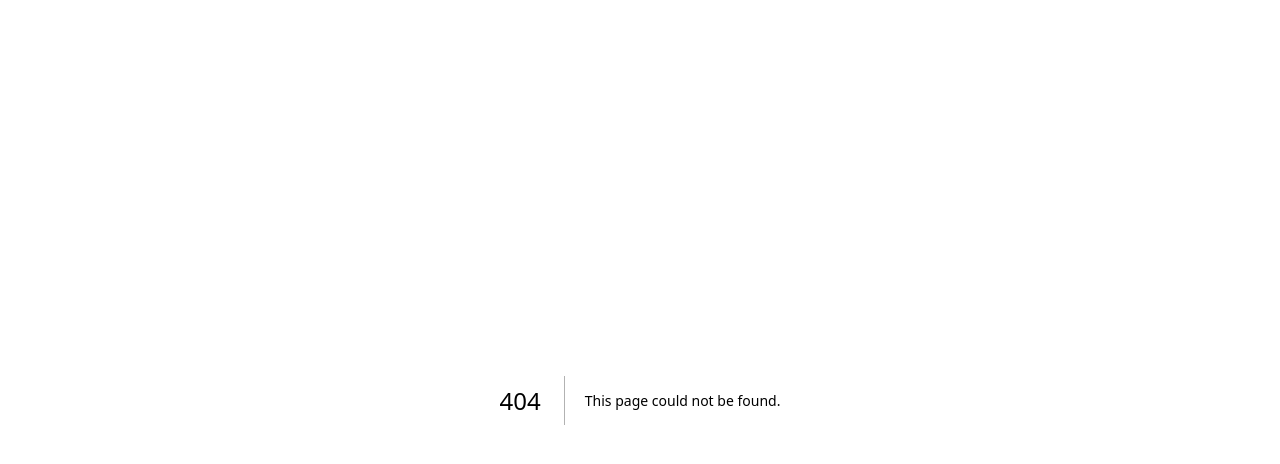
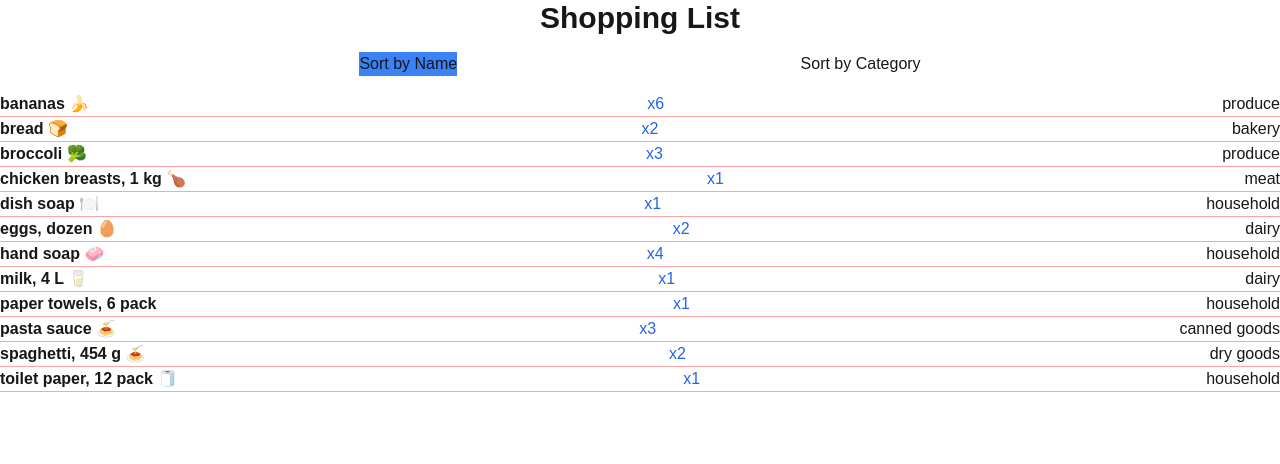
Before and after one commit to TyceRoobol/cprg306-assignments, a Next.js app: page /week-6 in a window 1280 px wide. Before the commit this address had no page. Shown: the top 464 px of the page. Built offline with nearby package versions, Linux system fonts and the light colour scheme.

Commit message:
week 6
week6 completed

```diff
--- a/app/page.js
+++ b/app/page.js
@@ -6,6 +6,7 @@ export default function Main() {
       <p><a href="./week-3">week 3</a></p>
       <p><a href="./week-4">week 4</a></p>
       <p><a href="./week-5">week 5</a></p>
+      <p><a href="./week-6">week 6</a></p>
     </main>
   )
 }
--- /dev/null
+++ b/app/week-6/item-list.js
@@ -0,0 +1,36 @@
+// item-list.js
+"use client";
+import {useState} from "react";
+import Item from "./item";
+import items from "./items.json";
+import SortBttns from "./sortBttn";
+
+const ItemList = () => {
+  const [sortBy, setSortBy] = useState("name");
+
+  const sortItems = items.sort((a, b) => {
+    if (sortBy == "name") {
+      return a.name.localeCompare(b.name);
+    } else if (sortBy == "category") {
+      return a.category.localeCompare(b.category);
+    }
+  })
+
+  return (
+    <div>
+      <SortBttns sortBy={sortBy} setSortBy={setSortBy}></SortBttns>
+        <ul>
+          {sortItems.map((item) => (
+            <Item
+              key={item.id}
+              name={item.name}
+              quantity={item.quantity}
+              category={item.category}
+            />
+          ))}
+        </ul>
+    </div>
+  );
+};
+
+export default ItemList;
--- /dev/null
+++ b/app/week-6/item.js
@@ -0,0 +1,13 @@
+// item.js
+
+const Item = ({ name, quantity, category }) => {
+    return (
+      <li className="flex justify-between border-b border-red-300">
+        <span className="font-bold">{name}</span>
+        <span className="text-blue-600">x{quantity}</span>
+        <span className="text-black-500">{category}</span>
+      </li>
+    );
+  };
+
+  export default Item;
--- /dev/null
+++ b/app/week-6/items.json
@@ -0,0 +1,74 @@
+[
+    {
+      "id": "1h2GJKH12gkHG31h1H",
+      "name": "milk, 4 L 🥛",
+      "quantity": 1,
+      "category": "dairy"
+    },
+    {
+      "id": "2KJH3k2j3H1k2J3K1H",
+      "name": "bread 🍞",
+      "quantity": 2,
+      "category": "bakery"
+    },
+    {
+      "id": "3h2KJH3k2j3H1k2J3",
+      "name": "eggs, dozen 🥚",
+      "quantity": 2,
+      "category": "dairy"
+    },
+    {
+      "id": "4k2J3K1H2GJKH12gk",
+      "name": "bananas 🍌",
+      "quantity": 6,
+      "category": "produce"
+    },
+    {
+      "id": "5H1h1H2KJH3k2j3H",
+      "name": "broccoli 🥦",
+      "quantity": 3,
+      "category": "produce"
+    },
+    {
+      "id": "6H1k2J3K1H2GJKH1",
+      "name": "chicken breasts, 1 kg 🍗",
+      "quantity": 1,
+      "category": "meat"
+    },
+    {
+      "id": "7gkHG31h1H2KJH3k",
+      "name": "pasta sauce 🍝",
+      "quantity": 3,
+      "category": "canned goods"
+    },
+    {
+      "id": "8j3H1k2J3K1H2GJK",
+      "name": "spaghetti, 454 g 🍝",
+      "quantity": 2,
+      "category": "dry goods"
+    },
+    {
+      "id": "9H12gkHG31h1H2KJ",
+      "name": "toilet paper, 12 pack 🧻",
+      "quantity": 1,
+      "category": "household"
+    },
+    {
+      "id": "10H3k2j3H1k2J3K1",
+      "name": "paper towels, 6 pack",
+      "quantity": 1,
+      "category": "household"
+    },
+    {
+      "id": "11k2J3K1H2GJKH12",
+      "name": "dish soap 🍽️",
+      "quantity": 1,
+      "category": "household"
+    },
+    {
+      "id": "12GJKH12gkHG31h1",
+      "name": "hand soap 🧼",
+      "quantity": 4,
+      "category": "household"
+    }
+  ]
--- /dev/null
+++ b/app/week-6/page.js
@@ -0,0 +1,12 @@
+// page.js
+
+import ItemList from "./item-list";
+
+export default function Page() {
+  return (
+    <main>
+      <h1 className="text-3xl font-bold text-center">Shopping List</h1>
+      <ItemList />
+    </main>
+  );
+};
--- /dev/null
+++ b/app/week-6/sortBttn.js
@@ -0,0 +1,13 @@
+const SortBttns = ({sortBy, setSortBy}) => {
+    return(
+        <div className="flex justify-evenly p-4">
+            <button onClick={() => setSortBy("name")} className={`${sortBy === "name"? "bg-blue-500": ""}`} >
+                Sort by Name
+            </button>
+            <button onClick={() => setSortBy("category")} className={`${sortBy === "category"? "bg-blue-500": ""}`}>
+                Sort by Category
+            </button>
+        </div>
+    );
+}
+export default SortBttns;
```
Also changed, not shown: package.json (+6 -5 lines), 1 other file (tests, documents, lock files or other folders).
